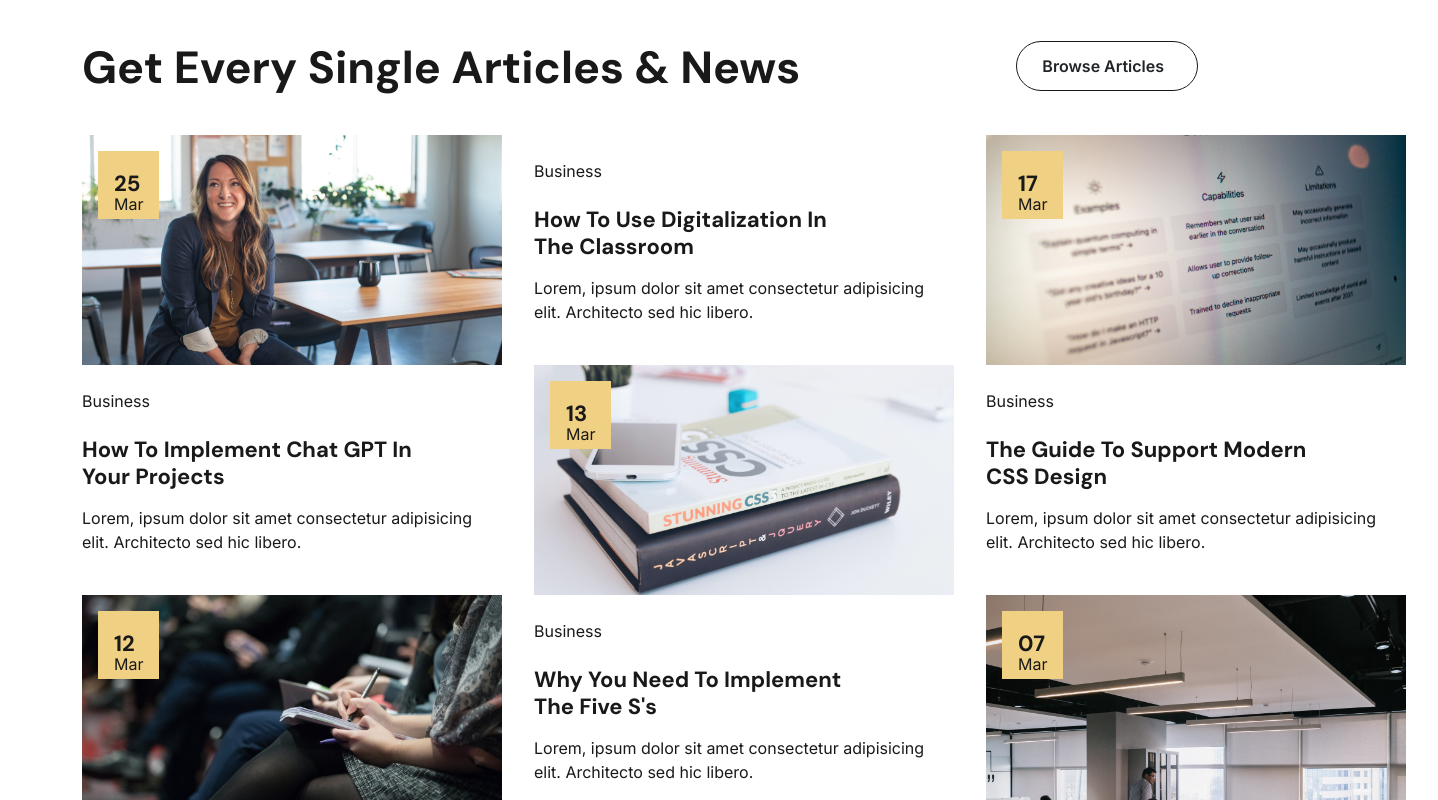
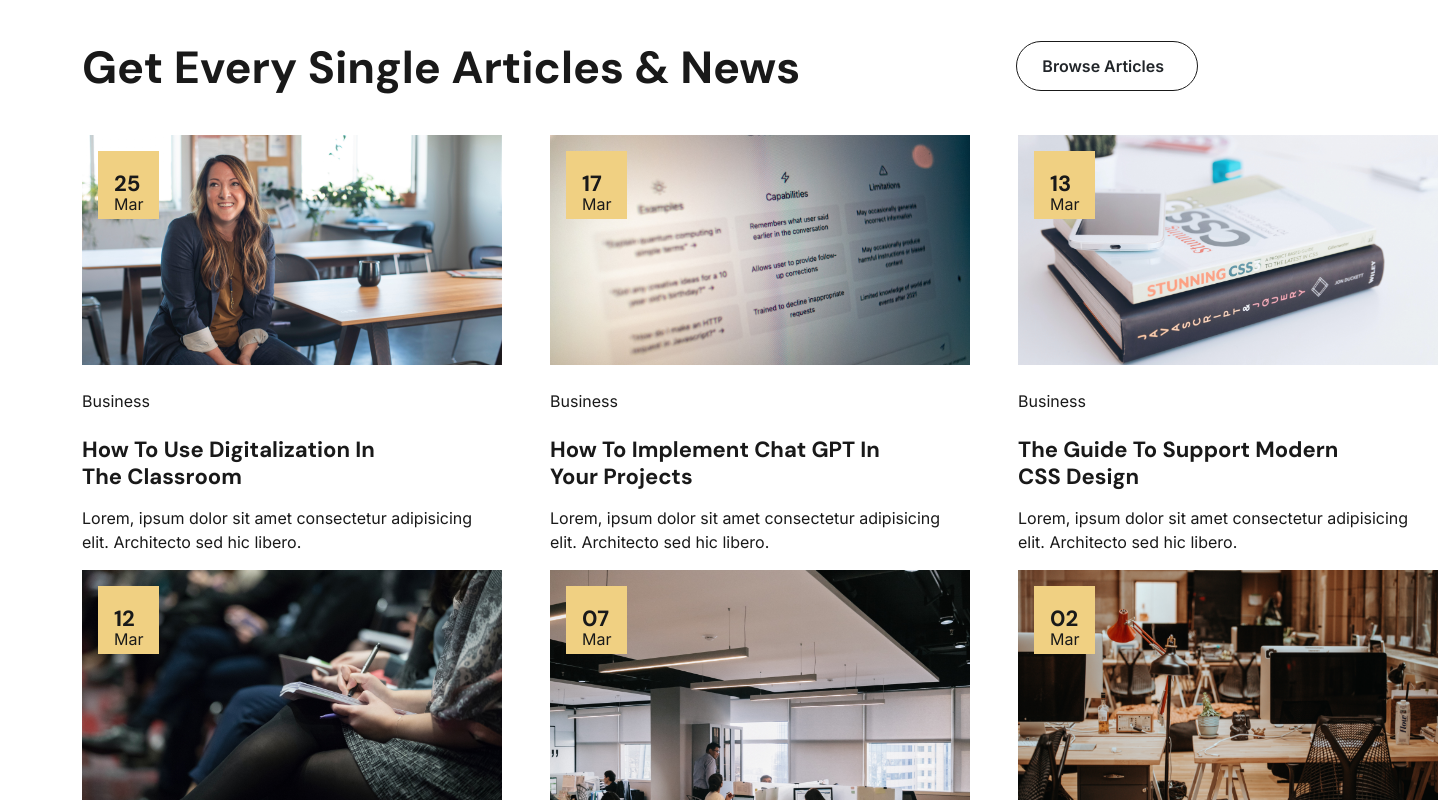
Before and after one commit to jty121/React, a React (Create React App) app: page /news in a window 1280 px wide. Shown: the part 520-1320 px from the top of the page, 1438 px wide, since content can reach past the window. Built offline with nearby package versions, Linux system fonts and the light colour scheme; some icons are missing.

Commit message:
styled boxes in articlenews section

```diff
--- a/src/components/NewsSections/ArticlesNewsSection/articlebox.js
+++ b/src/components/NewsSections/ArticlesNewsSection/articlebox.js
@@ -2,7 +2,7 @@ import React from 'react'
 
 const articlebox = ({ image, date, month, text, title, description }) => {
   return (
-    <>
+    <div className="content-boxes">
         <div className="box-img">
             <img src={image}/>
             <div className="box-color">
@@ -15,7 +15,7 @@ const articlebox = ({ image, date, month, text, title, description }) => {
             <h4>{title}</h4>
             <p>{description}</p>
         </div>
-    </>
+    </div>
   )
 }
 
--- a/src/components/NewsSections/ArticlesNewsSection/articlenews.css
+++ b/src/components/NewsSections/ArticlesNewsSection/articlenews.css
@@ -15,24 +15,8 @@
   .articles-news .container .articles .articleboxes {
     display: grid;
     grid-template-columns: 1fr 1fr 1fr;
-    -moz-column-gap: 2rem;
-         column-gap: 2rem;
-  }
-  @media (min-width: 776px) {
-    .articles-news .container .articles .articleboxes{
-      display: grid;
-      grid-template-columns: 1fr 1fr 1fr;
-      -moz-column-gap: 2rem;
-           column-gap: 2rem;
-    }
-  }
-  @media (min-width: 992px) {
-    .articles-news .container .articles .articleboxes{
-      display: grid;
-      grid-template-columns: 1fr 1fr 1fr;
-      -moz-column-gap: 2rem;
-           column-gap: 2rem;
-    }
+    -moz-column-gap: 3rem;
+         column-gap: 3rem;
   }
 
   .articles-news .container .articles .box-img {
```
